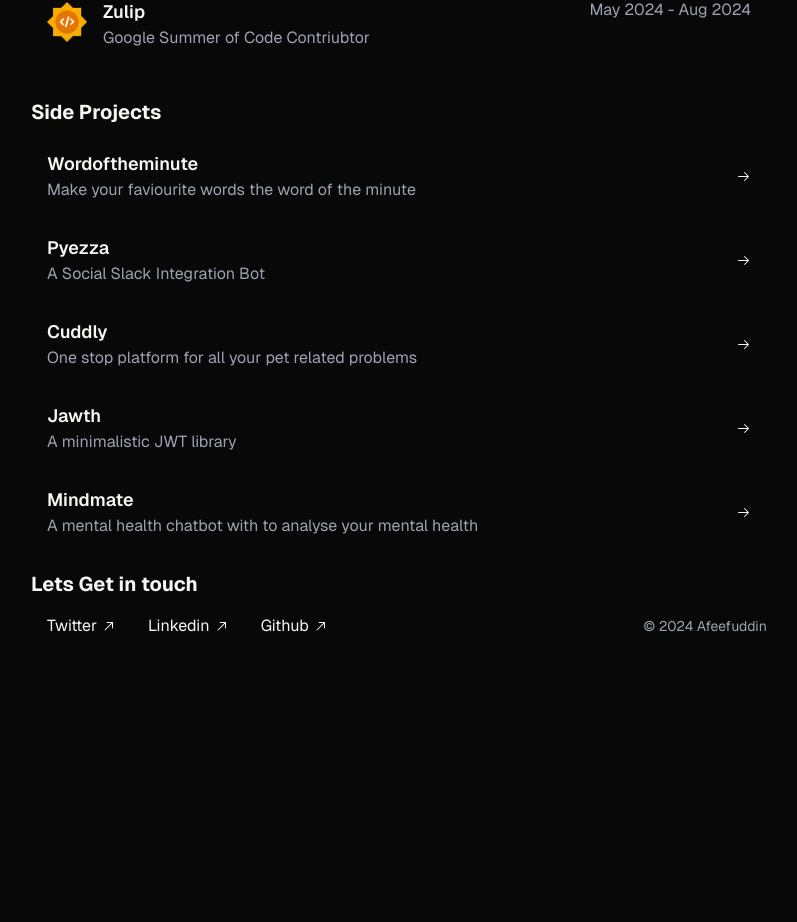
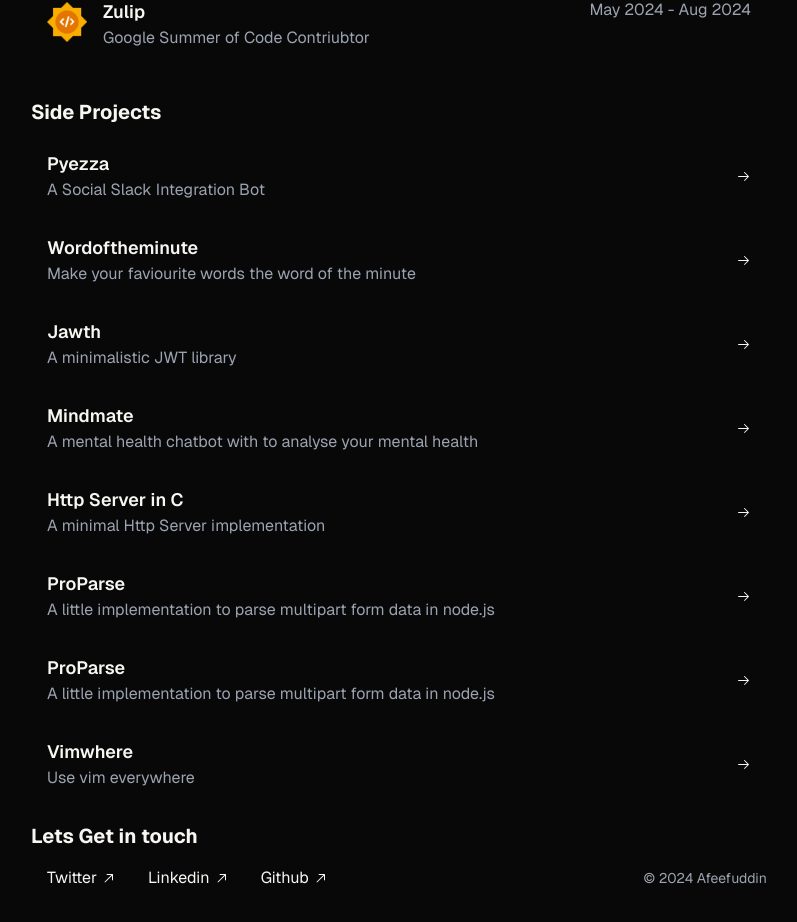
Before and after one commit to afeefuddin/portfolio, a Next.js app: page / in a window 1280 px wide. Shown: the part 502-1424 px from the top of the page, without its empty margins (241-1038 px from the left). Before the commit the page ends 1172 px from the top, so only its background shows below. Built offline with nearby package versions, Linux system fonts and the light colour scheme.

Commit message:
Minor updats on projects list

```diff
--- a/src/app/page.tsx
+++ b/src/app/page.tsx
@@ -114,21 +114,16 @@
           <div className="font-bold md:text-xl">Side Projects</div>
           <div className="flex flex-col ">
             <Project
-              name="Wordoftheminute"
-              blank={false}
-              link="/project/wordoftheminute"
-              description="Make your faviourite words the word of the minute"
-            />
-            <Project
               name="Pyezza"
               blank={false}
               link="/project/pyezza"
               description="A Social Slack Integration Bot"
             />
             <Project
-              name="Cuddly"
-              link="https://cuddly-buddy.vercel.app/"
-              description="One stop platform for all your pet related problems"
+              name="Wordoftheminute"
+              blank={false}
+              link="/project/wordoftheminute"
+              description="Make your faviourite words the word of the minute"
             />
             <Project
               name="Jawth"
@@ -139,6 +134,26 @@
               name="Mindmate"
               link="https://mind-mate-wellness.vercel.app"
               description="A mental health chatbot with to analyse your mental health"
+            />
+            <Project
+              name="Http Server in C"
+              link="https://github.com/afeefuddin/express.c"
+              description="A minimal Http Server implementation"
+            />
+            <Project
+              name="ProParse"
+              link="https://github.com/afeefuddin/Proparse"
+              description="A little implementation to parse multipart form data in node.js"
+            />
+            <Project
+              name="ProParse"
+              link="https://github.com/afeefuddin/Proparse"
+              description="A little implementation to parse multipart form data in node.js"
+            />
+            <Project
+              name="Vimwhere"
+              link="https://github.com/afeefuddin/vimwhere"
+              description="Use vim everywhere"
             />
           </div>
         </div>
--- a/src/app/project/pyezza/page.tsx
+++ b/src/app/project/pyezza/page.tsx
@@ -11,6 +11,8 @@
         style={{ width: "100%", height: "auto" }}
         className="rounded-lg"
         alt="wordoftheminute image"
+        blurDataURL="LXOO3Qof7MWX~of6ngj[9Gay-pj["
+        placeholder="blur"
       />
       <div className="animate-text-fade-in flex pt-8 flex-row justify-between items-center">
         <a
--- a/src/app/project/wordoftheminute/page.tsx
+++ b/src/app/project/wordoftheminute/page.tsx
@@ -12,6 +12,7 @@
         style={{ width: "100%", height: "auto" }}
         className="rounded-lg"
         alt="wordoftheminute image"
+        placeholder="blur"
       />
       <div className="animate-text-fade-in flex pt-8 flex-row justify-between items-center">
         <a
```
